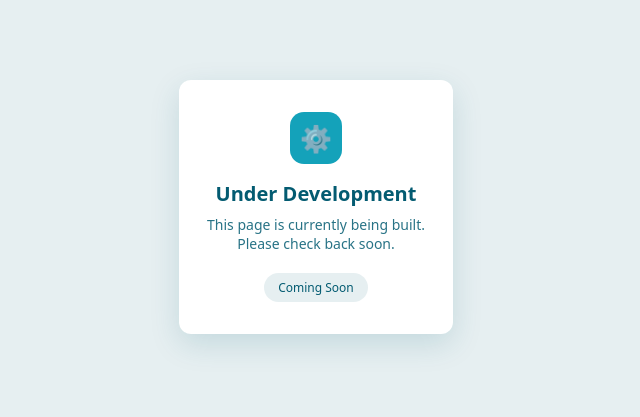
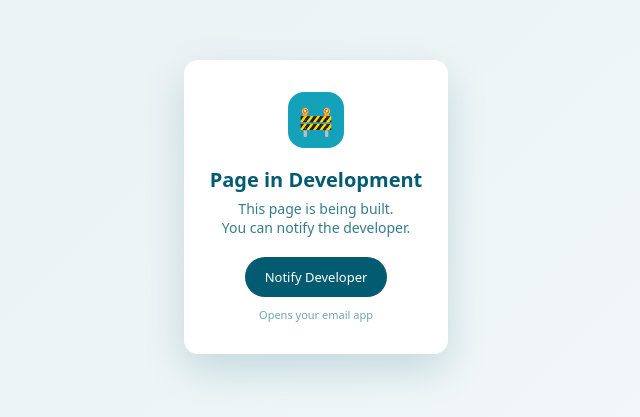
Before and after one commit to anangts/mini300, a plain HTML site: page index.html in a window 1280 px wide. Shown: the part 193-610 px from the top of the page, without its empty margins (324-964 px from the left). Drawn offline with Linux system fonts and the light colour scheme.

Commit message:
Update index.html
add notif dev

```diff
--- a/index.html
+++ b/index.html
@@ -1,65 +1 @@
-<!doctype html>
-<html lang="en">
-<head>
-<meta charset="utf-8">
-<title>Under Development</title>
-<meta name="viewport" content="width=device-width,initial-scale=1">
-<style>
-*{box-sizing:border-box;margin:0}
-body{
-  min-height:100vh;
-  display:flex;
-  align-items:center;
-  justify-content:center;
-  background:#e6eff1;
-  font-family:system-ui,-apple-system,Segoe UI,sans-serif;
-  color:#035b71
-}
-.card{
-  background:#fff;
-  padding:32px 28px;
-  border-radius:12px;
-  text-align:center;
-  max-width:360px;
-  box-shadow:0 10px 30px rgba(3,91,113,.15)
-}
-.icon{
-  width:52px;height:52px;
-  margin:0 auto 16px;
-  border-radius:14px;
-  background:#14a2ba;
-  display:flex;
-  align-items:center;
-  justify-content:center;
-  color:#fff;
-  font-size:26px
-}
-h1{
-  font-size:20px;
-  margin-bottom:8px;
-  font-weight:600
-}
-p{
-  font-size:14px;
-  opacity:.85;
-  margin-bottom:20px
-}
-.badge{
-  display:inline-block;
-  padding:6px 14px;
-  font-size:12px;
-  background:#e6eff1;
-  color:#035b71;
-  border-radius:999px
-}
-</style>
-</head>
-<body>
-  <div class="card">
-    <div class="icon">⚙️</div>
-    <h1>Under Development</h1>
-    <p>This page is currently being built.<br>Please check back soon.</p>
-    <span class="badge">Coming Soon</span>
-  </div>
-</body>
-</html>
+<!doctype html><html lang="en"><meta charset="utf-8"><meta name="viewport" content="width=device-width,initial-scale=1"><title>Coming Soon</title><style>*{margin:0;box-sizing:border-box}body{min-height:100vh;display:flex;align-items:center;justify-content:center;background:linear-gradient(135deg,#e6eff1,#f5fafb);font-family:system-ui,-apple-system,Segoe UI,sans-serif;color:#035b71}.card{background:#fff;padding:32px 26px;border-radius:14px;text-align:center;max-width:360px;box-shadow:0 16px 40px rgba(3,91,113,.18)}.icon{width:56px;height:56px;margin:0 auto 18px;border-radius:16px;background:#14a2ba;display:flex;align-items:center;justify-content:center;font-size:28px;color:#fff}h1{font-size:20px;font-weight:600;margin-bottom:6px}p{font-size:14px;opacity:.8;margin-bottom:20px}.btn{display:inline-block;padding:11px 20px;font-size:13px;font-weight:500;background:#035b71;color:#fff;text-decoration:none;border-radius:999px;transition:.2s}.btn:hover{background:#14a2ba;transform:translateY(-1px)}.note{margin-top:10px;font-size:11px;opacity:.55}</style><body><div class="card"><div class="icon">🚧</div><h1>Page in Development</h1><p>This page is being built.<br>You can notify the developer.</p><a class="btn" href="mailto:anangtsap@gmail.com?subject=User%20waiting%20for%20page&body=Halo%20Dev,%0A%0ASaya%20sedang%20menunggu%20halaman%20ini.%0ATerima%20kasih.">Notify Developer</a><div class="note">Opens your email app</div></div></body></html>
```
